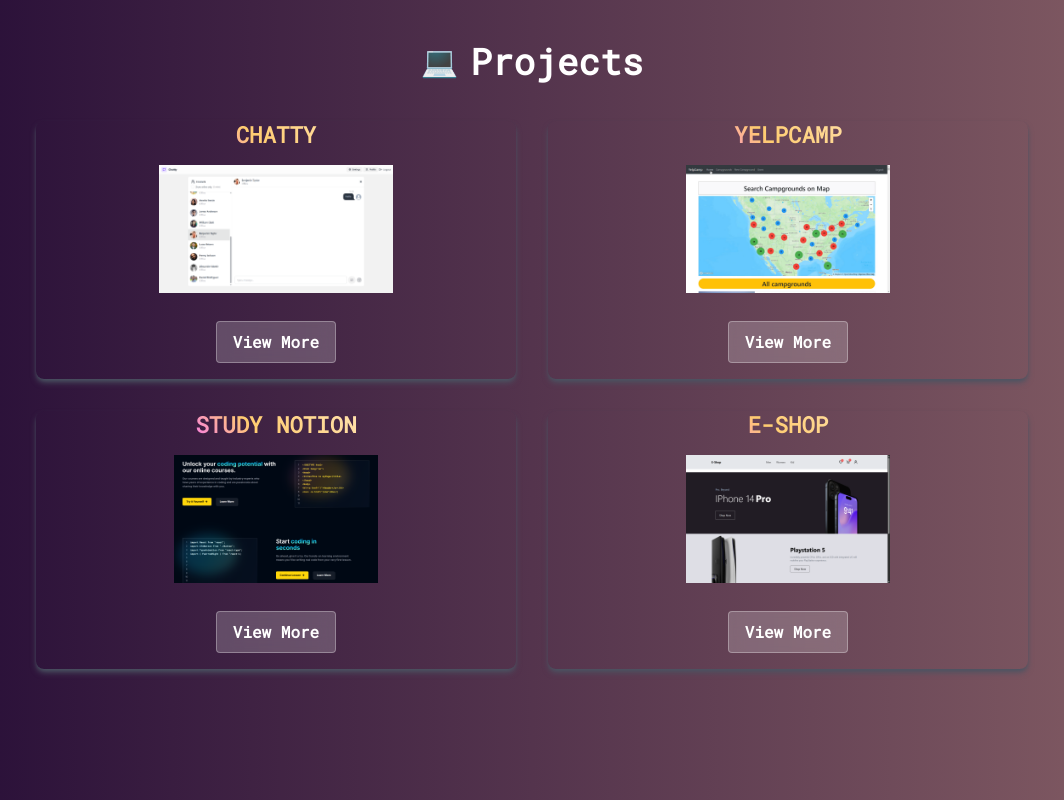
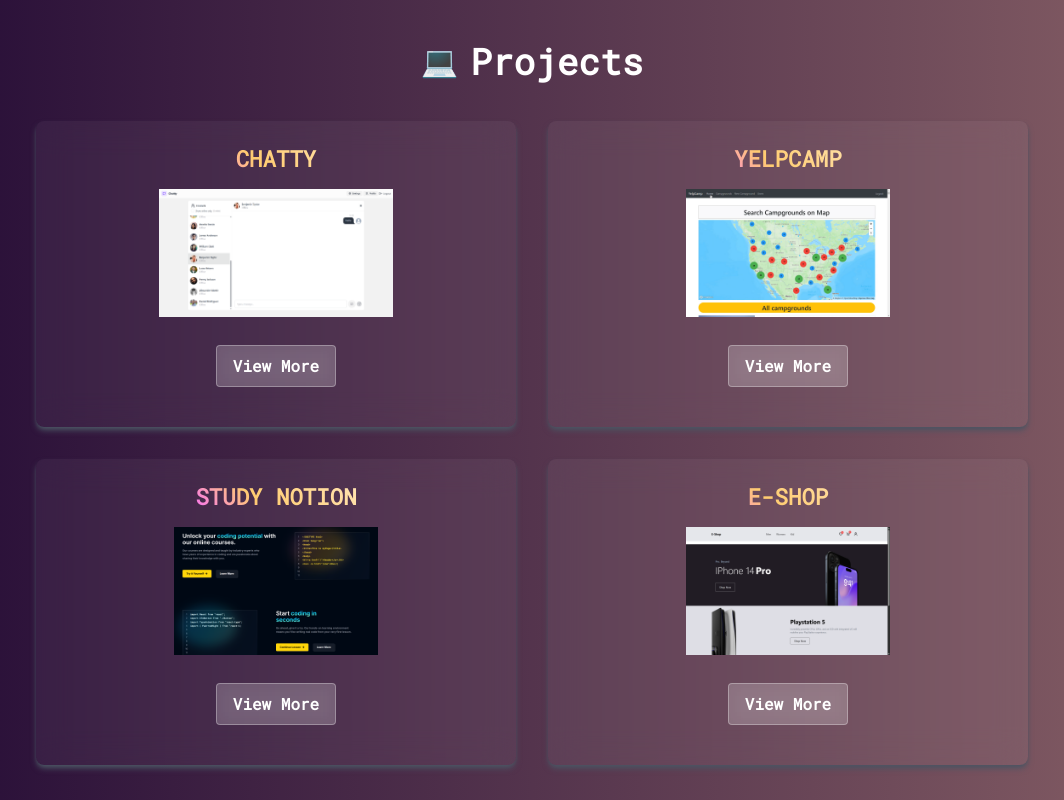
Before and after one commit to Yash-JD/portfolio_react, a React (Create React App) app: page / in a window 1280 px wide. Shown: the part 1840-2640 px from the top of the page, without its empty margins (108-1172 px from the left). Built offline with nearby package versions, Linux system fonts and the light colour scheme.

Commit message:
chagne backgoud in projcet

```diff
--- a/src/components/Projects.jsx
+++ b/src/components/Projects.jsx
@@ -81,7 +81,7 @@ const Projects = () => {
           {portfolios.map((project) => (
             <div
               key={project.id}
-              className="shadow-md shadow-gray-600 rounded-lg"
+              className="p-6 bg-white/5 backdrop-blur-lg shadow-md shadow-gray-600 rounded-lg transition-all duration-400 hover:bg-white/8 hover:translate-y-[-4px] hover:shadow-xl"
               data-aos="fade-up"
             >
               <h3 className="uppercase font-bold text-lg mb-4 text-center">
```
